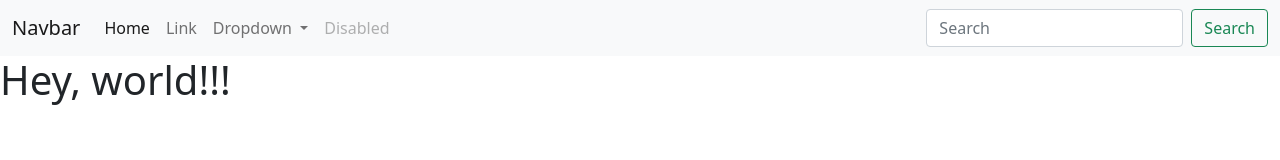
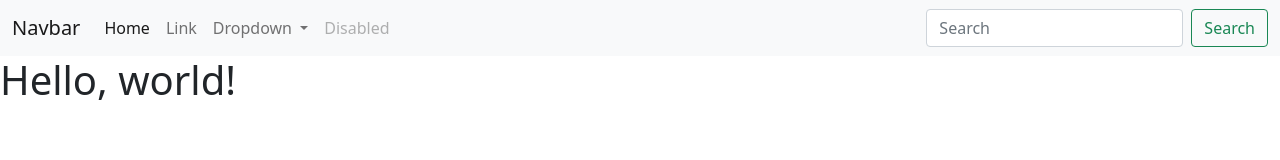
Before and after one commit to Welin-Chen/feature-branch-workflow, a plain HTML site: page index.html in a window 1280 px wide. Drawn offline with nearby package versions, Linux system fonts and the light colour scheme.

Commit message:
fix hello

```diff
--- a/index.html
+++ b/index.html
@@ -55,7 +55,7 @@
             </div>
         </div>
     </nav>
-    <h1>Hey, world!!!</h1>
+    <h1>Hello, world!</h1>
 
     <!-- Optional JavaScript; choose one of the two! -->
 
```
